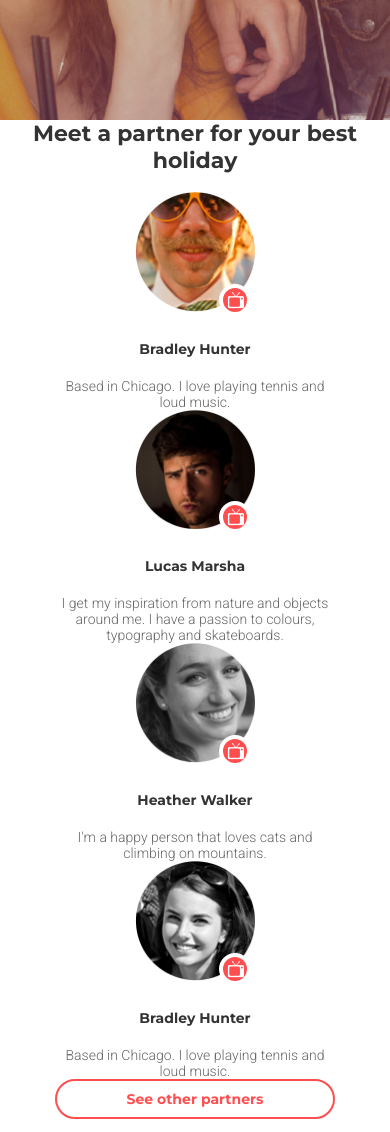
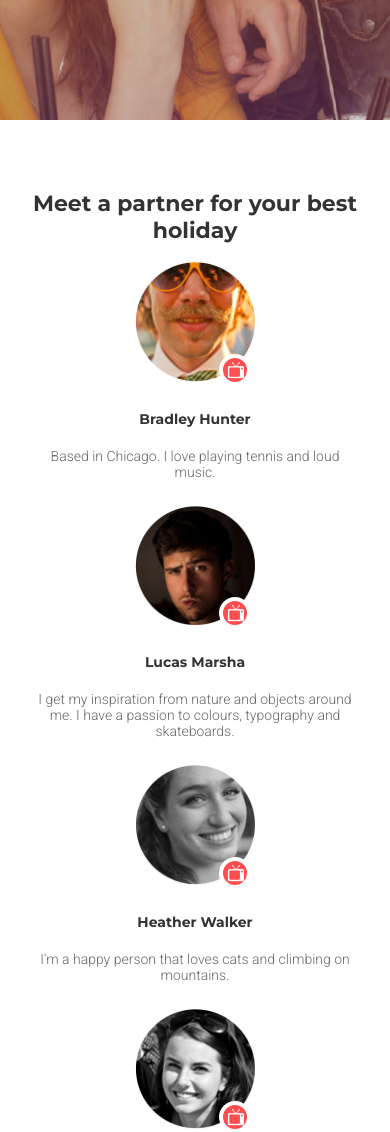
Before and after one commit to MakotoTeach/goit-fe-course, a plain HTML site: page module-09/index.html in a window 390 px wide. Shown: the part 420-1552 px from the top of the page. Drawn offline with Linux system fonts and the light colour scheme.

Commit message:
Module-9

```diff
--- a/module-09/css/styles.css
+++ b/module-09/css/styles.css
@@ -35,6 +35,7 @@ background-repeat: no-repeat;
   font-size: 18px;
   color: #ffffff;
   font-weight: 300;
+  margin-bottom: 16px;
 }
 
 .partners-headline {
@@ -44,6 +45,7 @@ background-repeat: no-repeat;
   font-weight: 700;
   color: #333333;
   margin-bottom: 18px;
+  padding-top: 70px;
 }
 img {
   display: block;
@@ -135,6 +137,7 @@ img {
   display: flex;
   padding-top: 20px;
   justify-content: center;
+  margin-bottom: 110px;
 }
 .find-partner {
   display: block;
@@ -178,6 +181,12 @@ img {
   .partner-card:not(:last-child) {
     margin-bottom: 30px;
   }
+  .site-name{
+    margin-bottom: 30px;
+  }
+  .cards-list [class*="col-"]:not(:last-child) {
+    margin-bottom: 26px;
+  }
 }
 @media (min-width: 768px) {
   .wrapper-header {
@@ -191,9 +200,9 @@ img {
     /* padding: 0 40px; */
     margin-bottom: 156px;
   }
-  .site-name {
+  /* .site-name {
     padding-top: 6px;
-  }
+  } */
   .headline {
     font-size: 51.9px;
     margin-bottom: 26px;
--- a/module-09/index.html
+++ b/module-09/index.html
@@ -68,8 +68,8 @@
                 </div>
               </div>
               <div class="col-12">
-                <div class="row justify-content-center">
-                  <div class="col-10 col-md-6 col-lg-3">
+                <div class="row cards-list">
+                  <div class="col-12 col-md-6 col-lg-3">
                     <div class="partner-card">
                       <div class="partner-picture">
                         <img
@@ -85,7 +85,7 @@
                       </p>
                     </div>
                   </div>
-                  <div class="col-10 col-md-6 col-lg-3">
+                  <div class="col-12 col-md-6 col-lg-3">
                     <div class="partner-card">
                       <div class="partner-picture">
                         <img
@@ -102,7 +102,7 @@
                       </p>
                     </div>
                   </div>
-                  <div class="col-10 col-md-6 col-lg-3">
+                  <div class="col-12 col-md-6 col-lg-3">
                     <div class="partner-card">
                       <div class="partner-picture">
                         <img
@@ -119,7 +119,7 @@
                       </p>
                     </div>
                   </div>
-                  <div class="col-10 col-md-6 col-lg-3">
+                  <div class="col-12 col-md-6 col-lg-3">
                     <div class="partner-card">
                       <div class="partner-picture">
                         <img
```
